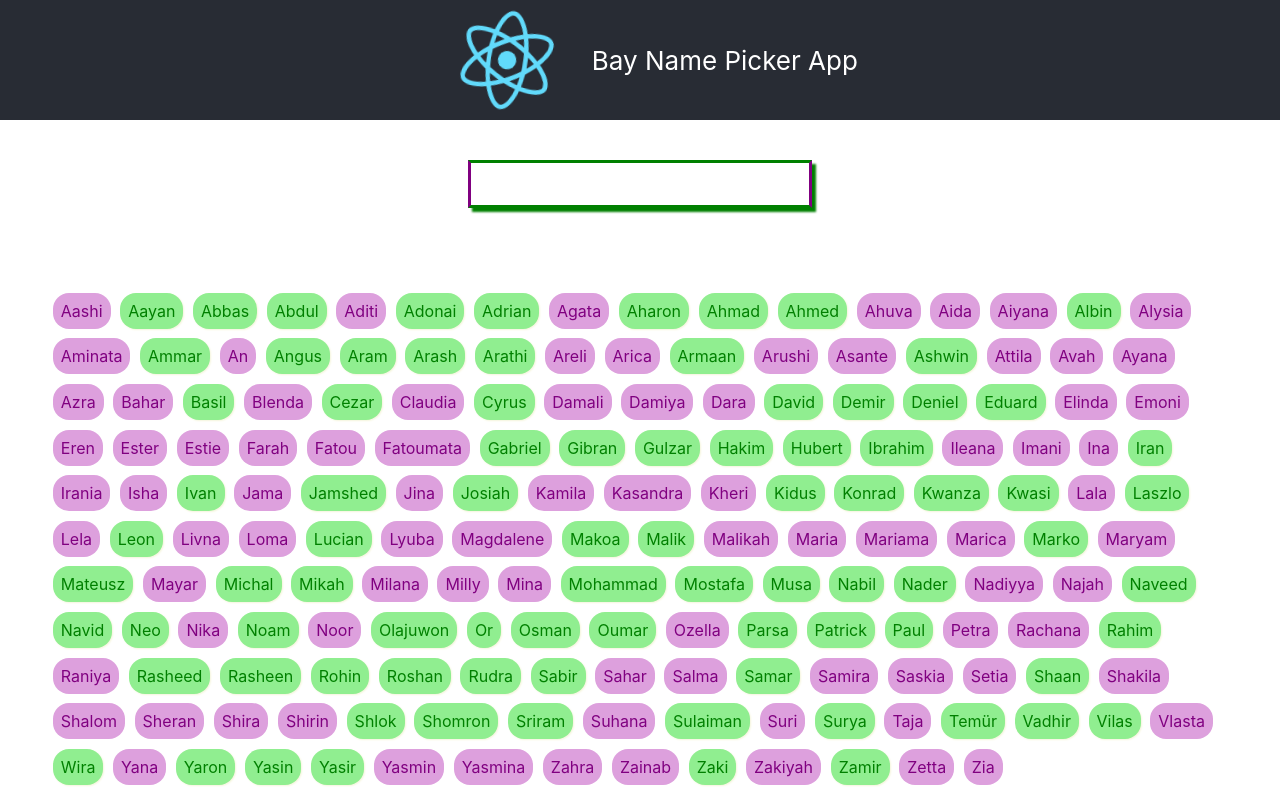
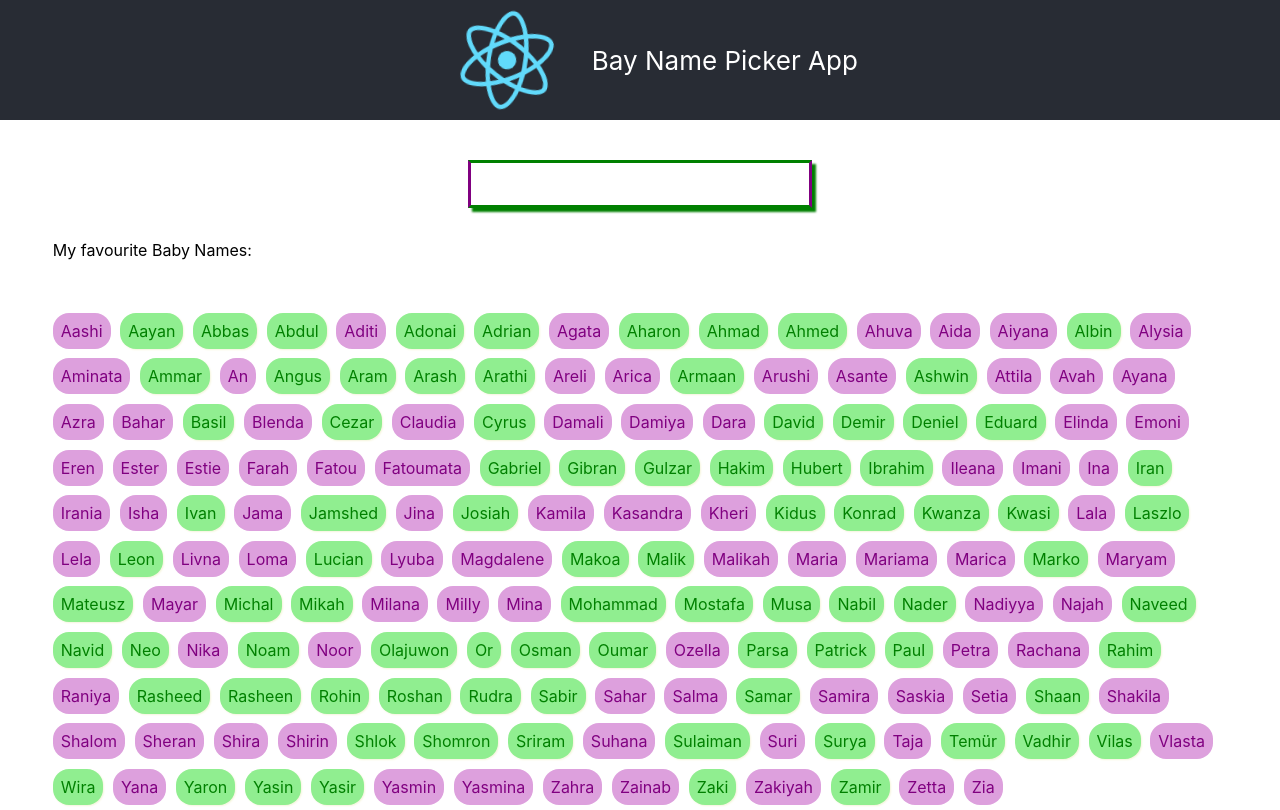
Before and after one commit to AppolinFotso/baby-name-picker, a React (Create React App) app: page / in a window 1280 px wide. Built offline with nearby package versions, Linux system fonts and the light colour scheme.

Commit message:
Added FavouriteName component

```diff
--- a/src/App.css
+++ b/src/App.css
@@ -55,7 +55,7 @@
 .wrap {
   display: flex;
   flex-wrap: wrap;
-  margin: 5em 3em 0;
+  margin: 3em 3em 0;
 }
 
 .search {
@@ -68,3 +68,11 @@
   width: 25em;
   height: 3em;
 }
+
+.favourite {
+  margin: 0.3em;
+}
+.favouriteContainer {
+  text-align: left;
+  margin: 2em 0 0 3em;
+}
--- a/src/App.js
+++ b/src/App.js
@@ -4,6 +4,7 @@ import babyNames from "./babyNames.json";
 import Boys from "./Boys";
 import Girls from "./Girls";
 import SearchName from "./SearchAName";
+import FavouriteName from "./FavouriteName";
 import { nanoid } from "nanoid";
 import { useState } from "react";
 //
@@ -20,6 +21,7 @@ for (let i = 0; i < names.length; i++) {
 }
 function App() {
   const [babiesName, setBabiesNAme] = useState(sortedBabyNames);
+  const [favouriteName, setFavouriteName] = useState("");
   function handleOnChange(value) {
     if (value === "") {
       setBabiesNAme(sortedBabyNames);
@@ -30,11 +32,21 @@ function App() {
       setBabiesNAme(newNameList);
     }
   }
+  //
+  function handleClick(value) {
+    console.log(value);
+
+    const favoutite = babiesName.filter((el) => el.name === value);
+
+    setFavouriteName(favoutite);
+    const newNameList = babiesName.filter((el) => el.name !== value);
+    setBabiesNAme(newNameList);
+  }
   const displayNames = babiesName.map((el) => {
     if (el.sex === "m") {
-      return <Boys key={nanoid()} name={el.name} />;
+      return <Boys key={nanoid()} name={el.name} onClick={handleClick} />;
     } else {
-      return <Girls key={nanoid()} name={el.name} />;
+      return <Girls key={nanoid()} name={el.name} onClick={handleClick} />;
     }
   });
   return (
@@ -46,6 +58,9 @@ function App() {
       <div>
         <SearchName getInput={handleOnChange} />
       </div>
+      <div className="favouriteContainer">
+        <FavouriteName favourite={favouriteName} />
+      </div>
       <div className="wrap">{displayNames}</div>
     </div>
   );
--- a/src/Boys.js
+++ b/src/Boys.js
@@ -1,7 +1,11 @@
 import React from "react";
 
 function Boys(props) {
-  return <span className="boys">{props.name}</span>;
+  return (
+    <span className="boys" onClick={(e) => props.onClick(e.target.value)}>
+      {props.name}
+    </span>
+  );
 }
 
 export default Boys;
--- /dev/null
+++ b/src/FavouriteName.js
@@ -0,0 +1,23 @@
+import React from "react";
+import FavouriteChildName from "./favouriteChildName";
+
+function FavouriteName(props) {
+  if (props.favourite === "") {
+    return (
+      <div>
+        <span className="favourite">My favourite Baby Names:</span>
+      </div>
+    );
+  } else {
+    return (
+      <div>
+        <span className="favourite">
+          My favourite Baby Names {props.favourite.name}:
+        </span>
+        <FavouriteChildName name={props.favourite} />
+      </div>
+    );
+  }
+}
+
+export default FavouriteName;
--- a/src/Girls.js
+++ b/src/Girls.js
@@ -1,7 +1,11 @@
 import React from "react";
 
 function Girls(props) {
-  return <span className="girls">{props.name}</span>;
+  return (
+    <span className="girls" onClick={(e) => props.onClick(e.target.value)}>
+      {props.name}
+    </span>
+  );
 }
 
 export default Girls;
--- /dev/null
+++ b/src/favouriteChildName.js
@@ -0,0 +1,11 @@
+import React from "react";
+
+function FavouriteChildName(props) {
+  return (
+    <span className={props.name.sex === "m" ? "boys" : "girls"}>
+      {props.name}
+    </span>
+  );
+}
+
+export default FavouriteChildName;
```
